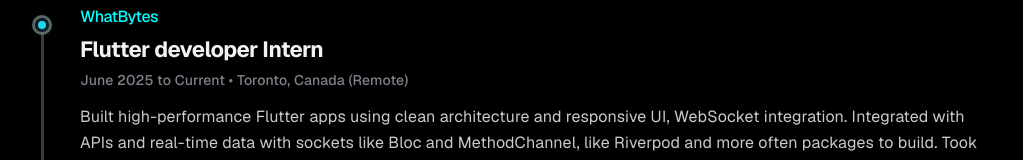
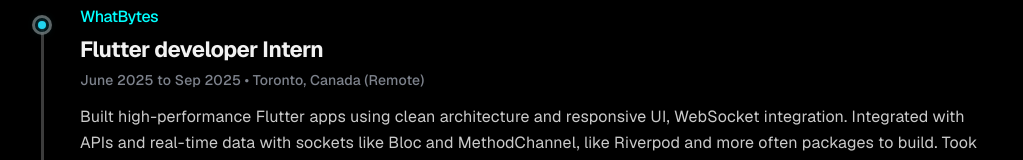
Before and after one commit to omjamnekar/om-jamnekar, a Next.js app: page /about in a window 1280 px wide. Shown: the part 630-790 px from the top of the page, without its empty margins (128-1151 px from the left). Built offline with nearby package versions, Linux system fonts and the light colour scheme.

Commit message:
Fix: experiance section minor issues

```diff
--- a/src/data/about.ts
+++ b/src/data/about.ts
@@ -361,7 +361,7 @@ export const workExperience = [
   {
     company: "WhatBytes",
     role: "Flutter developer Intern",
-    period: "June 2025 to Current",
+    period: "June 2025 to Sep 2025",
     location: "Toronto, Canada (Remote)",
     description:
       "Built high-performance Flutter apps using clean architecture and responsive UI, WebSocket integration. Integrated with APIs and real-time data with sockets like Bloc and MethodChannel, like Riverpod and more often packages to build. Took part in code reviews, sprint meetings, and feature planning. Used Git, Figma, Slack, Postman for development and collaboration. Learned from mentors to improve code quality and app deployment. Contributed to each world, user-focused projects.",
```
